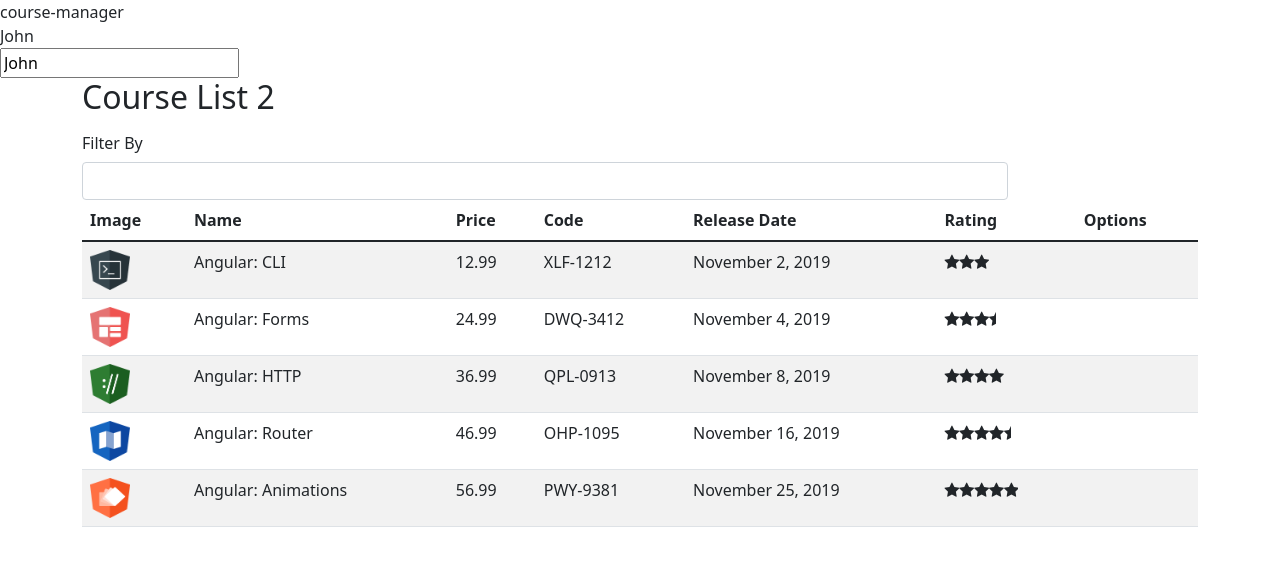
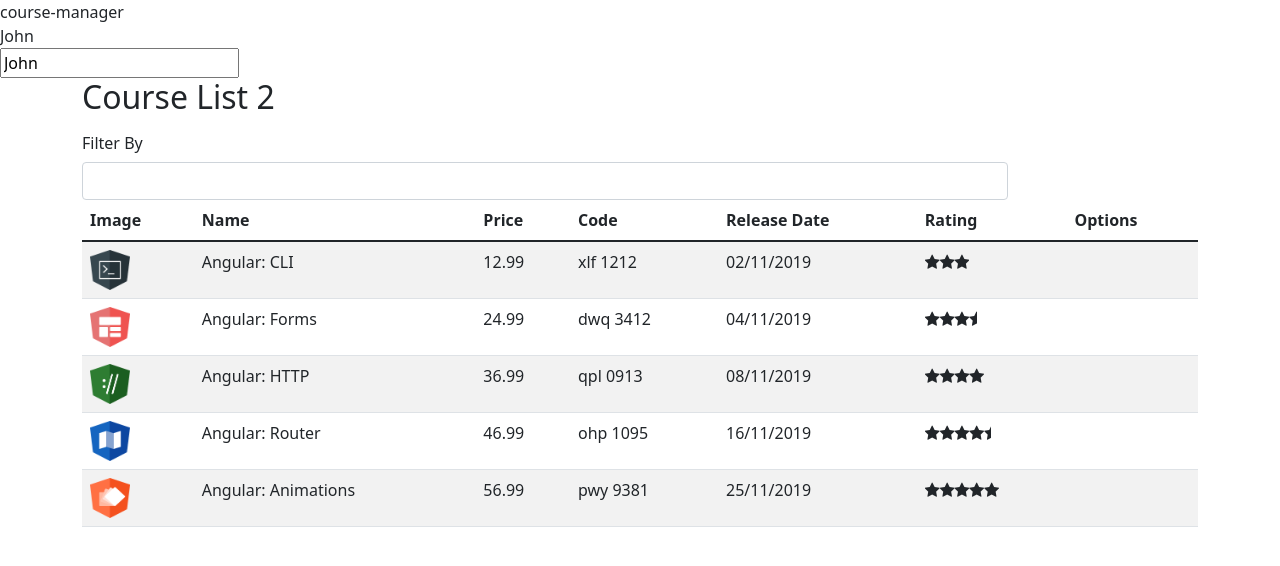
Before and after one commit to matheusEduardoTavares/AngularBasicStudy, an Angular app: page / in a window 1280 px wide. Shown: the top 566 px of the page. Built offline with nearby package versions, Linux system fonts and the light colour scheme.

Commit message:
Usando e criando Pipes customizadas para formatacao dos textos no Angular

```diff
--- a/src/app/app.module.ts
+++ b/src/app/app.module.ts
@@ -5,12 +5,14 @@
 import { AppComponent } from './app.component';
 import { CourseListComponent } from './courses/course-list.component';
 import { StarComponent } from './star/star.component';
+import { ReplacePipe } from './pipes/replace.pipe';
 
 @NgModule({
   declarations: [
     AppComponent,
     CourseListComponent,
     StarComponent,
+    ReplacePipe,
   ],
   imports: [
     BrowserModule,
--- a/src/app/courses/course-list.component.html
+++ b/src/app/courses/course-list.component.html
@@ -29,8 +29,8 @@
       <td><img [src]="course.imageUrl" width="40" height="40" /></td>
       <td>{{ course.name }}</td>
       <td>{{ course.price }}</td>
-      <td>{{ course.code }}</td>
-      <td>{{ course.releaseDate }}</td>
+      <td>{{ course.code | lowercase | replace: '-': ' ' }}</td>
+      <td>{{ course.releaseDate | date: 'dd/MM/yyyy' }}</td>
       <td>
         <app-star [rating]="course.rating"></app-star>
       </td>
--- /dev/null
+++ b/src/app/pipes/replace.pipe.ts
@@ -0,0 +1,12 @@
+import { Pipe, PipeTransform } from "@angular/core";
+
+///O name é o que é colocado após o |
+@Pipe({
+  name: 'replace'
+})
+export class ReplacePipe implements PipeTransform {
+  transform(value: string, char: string, valueToReplace: string): string {
+    return value.replace(char, valueToReplace);
+  }
+
+}
```
